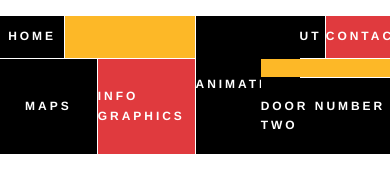
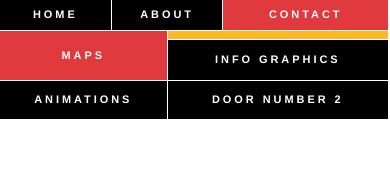
Before and after one commit to ryanblyth/mosaic-nav, a plain HTML site: page index.html in a window 390 px wide. Drawn offline with Linux system fonts and the light colour scheme.

Commit message:
Add mobile styles.

```diff
--- a/index.html
+++ b/index.html
@@ -29,7 +29,7 @@
 				<a class="main-nav__menu-item-link main-nav__menu-item-link__animations" href="/animations">Animations</a>
 			</li>
 			<li class="main-nav__menu-item main-nav__menu-item__other">
-				<a class="main-nav__menu-item-link main-nav__menu-item-link__other" href="/other">Door Number Two</a>
+				<a class="main-nav__menu-item-link main-nav__menu-item-link__other" href="/other">Door Number 2</a>
 			</li>
 		</ul>
 	</nav>
--- a/style.css
+++ b/style.css
@@ -8,11 +8,39 @@ body {
   grid-template-rows: 42px 18px 25px 50px;
   grid-template-columns: 1fr 1fr 1fr 1fr 1fr 1fr 1fr 1fr 1fr 1fr 1fr 1fr;
   grid-gap: 1px;
+  transition: 1s;
   grid-template-areas: "home home tile1 tile1 tile1 tile1 animations animations about about contact contact"
     "maps maps maps infographics infographics infographics animations animations tile2 tile2 tile2 tile2"
     "maps maps maps infographics infographics infographics animations animations other other other other"
-    "maps maps maps infographics infographics infographics animations animations other other other other"
+    "maps maps maps infographics infographics infographics animations animations other other other other";
+  margin: 0;
 }
+@media screen and (max-width: 768px) {
+  .main-nav__menu {
+    grid-template-columns: 1fr 1fr 1fr 1fr 1fr 1fr 2fr 1fr 1fr 1fr 1fr 1fr;
+  }
+}
+@media screen and (max-width: 576px) {
+  .main-nav__menu {
+    grid-template-rows: 42px 12px 25px 40px;
+    grid-template-columns: 1fr 1fr 1fr 2fr 1fr 1fr 2fr 1fr 1fr 1fr 1fr 1fr;
+    grid-template-areas: "home home maps maps maps animations animations animations about about about about"
+    "tile1 tile1 tile1 tile1 tile1 animations animations animations contact contact contact contact"
+    "infographics infographics infographics infographics infographics animations animations animations contact contact contact contact"
+    "infographics infographics infographics infographics infographics animations animations animations other other other other"
+  }
+}
+@media screen and (max-width: 496px) {
+  .main-nav__menu {
+    grid-template-rows: 30px 8px 40px 38px;
+    grid-template-columns: 1fr 1fr 1fr 1fr 1fr 1fr 1fr 1fr 1fr 3fr 1fr 1fr;
+    grid-template-areas: "home home home home about about about about contact contact contact contact"
+    "maps maps maps maps maps maps tile1 tile1 tile1 tile1 tile1 tile1"
+    "maps maps maps maps maps maps infographics infographics infographics infographics infographics infographics"
+    "animations animations animations animations animations animations other other other other other other"
+  }
+}
+
 
 /* Apply grid-area to menu items */
 .main-nav__menu-item__home {
@@ -55,9 +83,19 @@ body {
  .main-nav__menu-item-link__maps {
   background-color: #000000;
  }
+ @media screen and (max-width: 576px) {
+  .main-nav__menu-item-link__maps {
+    background-color: #e03a3e;
+   }
+}
  .main-nav__menu-item__info-graphics {
   background-color: #e03a3e;
  }
+ @media screen and (max-width: 576px) {
+  .main-nav__menu-item__info-graphics {
+    background-color: #000000;
+   }
+}
  .main-nav__menu-item-link__animations {
   background-color: #000000;
  }
@@ -92,7 +130,8 @@ body {
   font-weight: bold;
   letter-spacing: .185rem;
 }
-
-/* .main-nav__menu-item-link__maps {
-  color: #000000;
-} */
+@media screen and (max-width: 576px) {
+  .main-nav__menu-item-link {
+    font-size: .685rem;
+  }
+}
```
